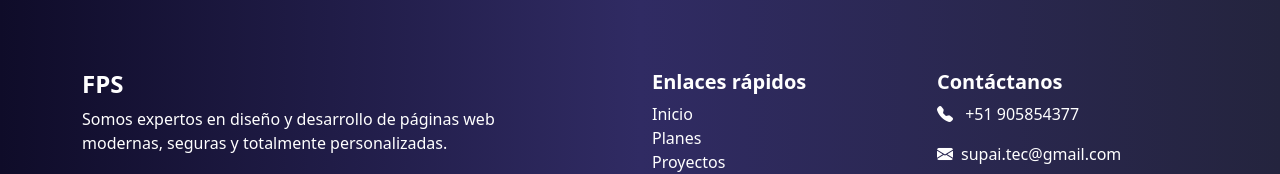
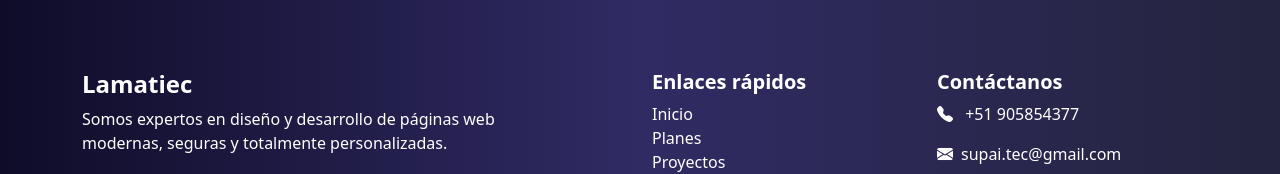
Before and after one commit to sandro12352/EmpresaFPS, an Angular app: page /nosotros in a window 1280 px wide. Shown: the part 2376-2550 px from the top of the page. Built offline with nearby package versions, Linux system fonts and the light colour scheme.

Commit message:
todo cambiado

```diff
--- a/src/app/empresa-fps/components/footer/footer.component.html
+++ b/src/app/empresa-fps/components/footer/footer.component.html
@@ -4,7 +4,7 @@
 
       <!-- Logo y descripción -->
       <div class="col-md-6">
-        <h4 class="fw-bold">FPS</h4>
+        <h4 class="fw-bold">Lamatiec</h4>
         <p>Somos expertos en diseño y desarrollo de páginas web<br> modernas, seguras y totalmente personalizadas.</p>
       </div>
 
--- a/src/app/empresa-fps/pages/inicio-page/inicio-page.component.html
+++ b/src/app/empresa-fps/pages/inicio-page/inicio-page.component.html
@@ -1,7 +1,7 @@
 
 
 
-<section class="banner-fps d-flex  justify-content-center align-items-center text-center text-white">
+<section class="banner-Lamatiec d-flex  justify-content-center align-items-center text-center text-white">
 
   <div class="banner-content position-relative " >
     <h1 class="display-4 fw-bold animate__animated animate__fadeInDown" >Bienvenido a Lamatiec</h1>
@@ -104,7 +104,7 @@
   <div class="container text-white">
     <div class="text-center mb-5" data-aos="fade-down" data-aos-duration="800">
       <h2 class="fw-bold">Nuestras Características</h2>
-      <p class="text-light">Todo lo que incluye tu sitio web con FPS</p>
+      <p class="text-light">Todo lo que incluye tu sitio web con Lamatiec</p>
     </div>
 
     <div class="row g-4">
--- a/src/app/empresa-fps/pages/nosotros/nosotros.component.html
+++ b/src/app/empresa-fps/pages/nosotros/nosotros.component.html
@@ -9,7 +9,7 @@
         <p class="fs-5">Somos <strong>Lamatiec</strong>, una empresa peruana especializada en el desarrollo de páginas web modernas, seguras y optimizadas. Ayudamos a empresas y emprendedores a tener presencia digital con soluciones personalizadas.</p>
       </div>
       <div class="col-md-7" data-aos="fade-left">
-        <img src="nosotros.webp" alt="Equipo FPS" class="img-fluid rounded shadow" loading="lazy">
+        <img src="nosotros.webp" alt="Equipo Lamatiec" class="img-fluid rounded shadow" loading="lazy">
       </div>
     </div>
 
```
